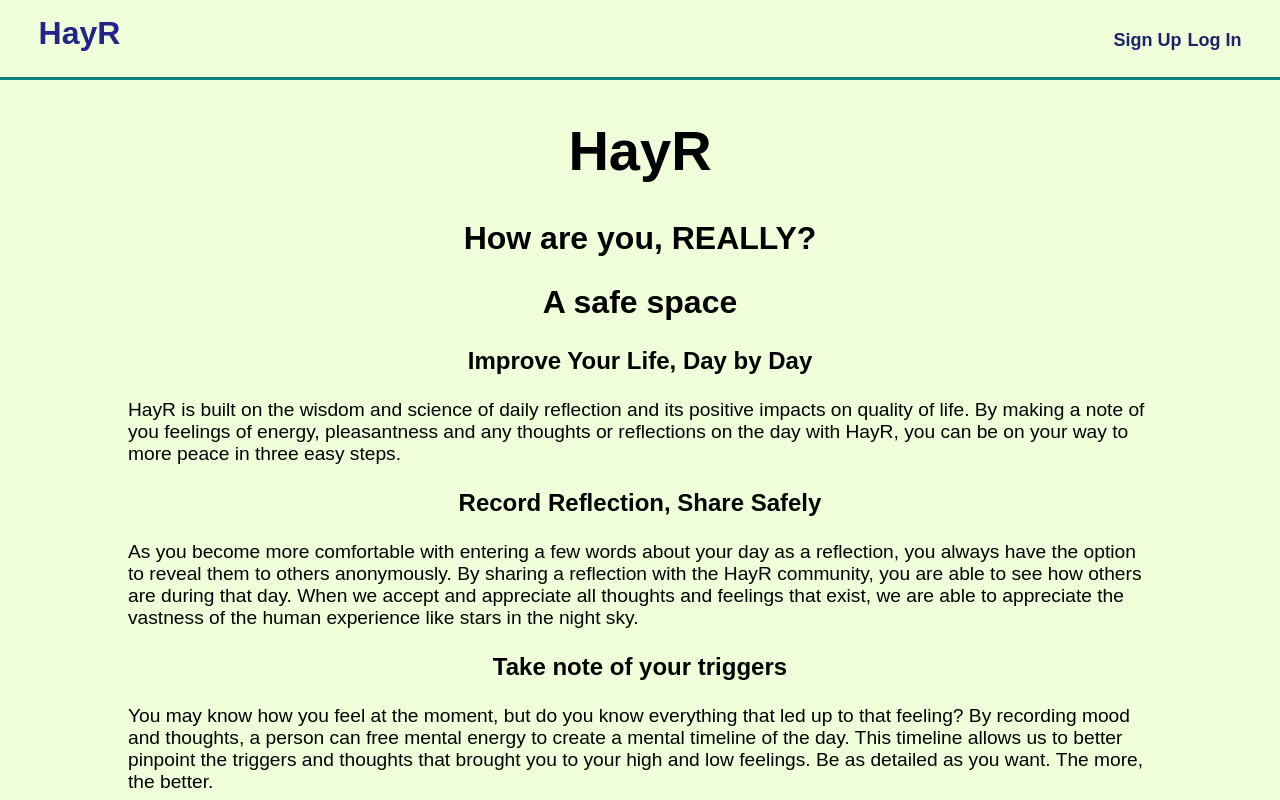
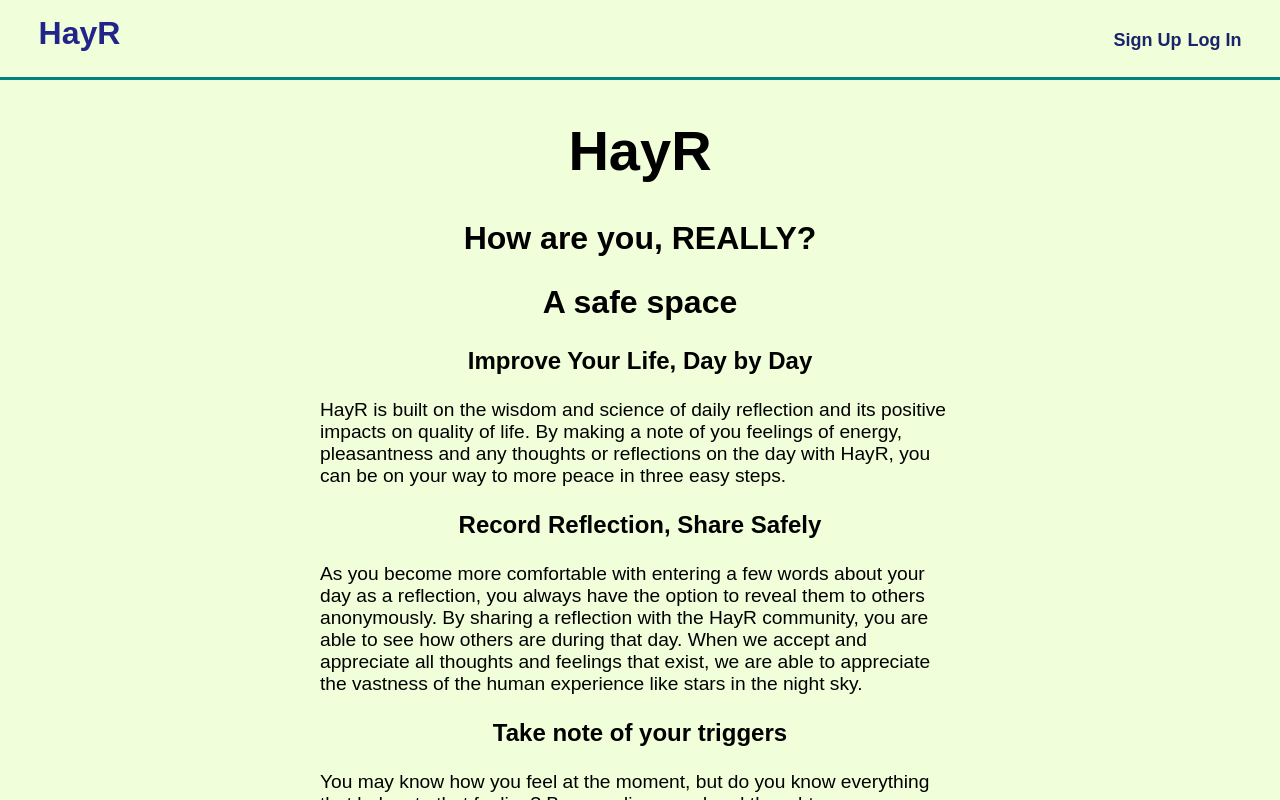
Before and after one commit to ManXD3la/hayr-client, a React (Create React App) app: page / in a window 1280 px wide. Built offline with nearby package versions, Linux system fonts and the light colour scheme.

Commit message:
removed console log and styling

```diff
--- a/src/components/NewEntryPage/EntryForm.css
+++ b/src/components/NewEntryPage/EntryForm.css
@@ -17,10 +17,5 @@ form {
   @media only screen and (min-width: 750px){
     form{
       width: 60vw;
-
     }
   }
-
-  @media only screen and (min-width: 1000px){
-
-  }
--- a/src/components/NewEntryPage/FormSlider.js
+++ b/src/components/NewEntryPage/FormSlider.js
@@ -15,7 +15,6 @@ class FormSlider extends Component {
         this.setState({
             value: newValue
         });
-        console.log(this.state.value);
         if (this.props.change === 'energy') {
             this.context.changeEnergy(newValue)
         }
--- a/src/components/ReadEntryPage/ReadEntry.css
+++ b/src/components/ReadEntryPage/ReadEntry.css
@@ -18,7 +18,6 @@
     height: min-content;
     margin: auto;
     padding: 2px;
-    border-radius: 4%;
     text-align: center;
     vertical-align: middle;
 }
@@ -29,6 +28,21 @@
 
 p {
     text-align: left;
+    margin-left: auto;
+    margin-right: auto;
+}
+span {
+    text-align: middle;
+    align-items: center;
+    align-content: center;
+}
+select {
+    margin: auto;
+}
+
+.share-option{
+    position: relative;
+    top: 50px;
 }
 
 .slider {
@@ -65,5 +79,11 @@ p {
 .moodDisplay {
     justify-self: center;
     height: 100%;
-    width: 90vw;
+    width: 95vw;
 }
+
+@media only screen and (min-width: 750px) {
+    p {
+        width: 50vw;
+    }
+}
```
